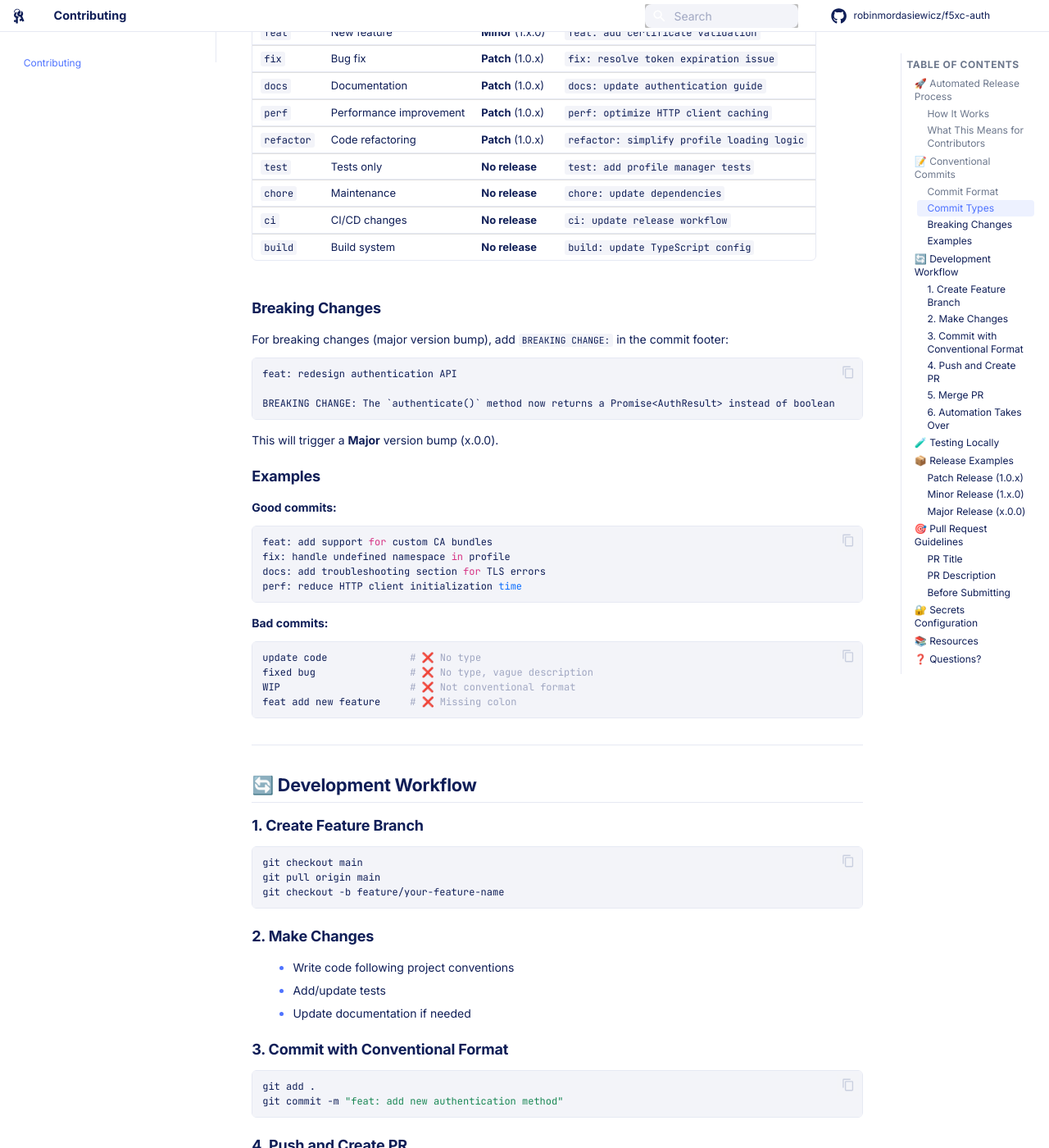
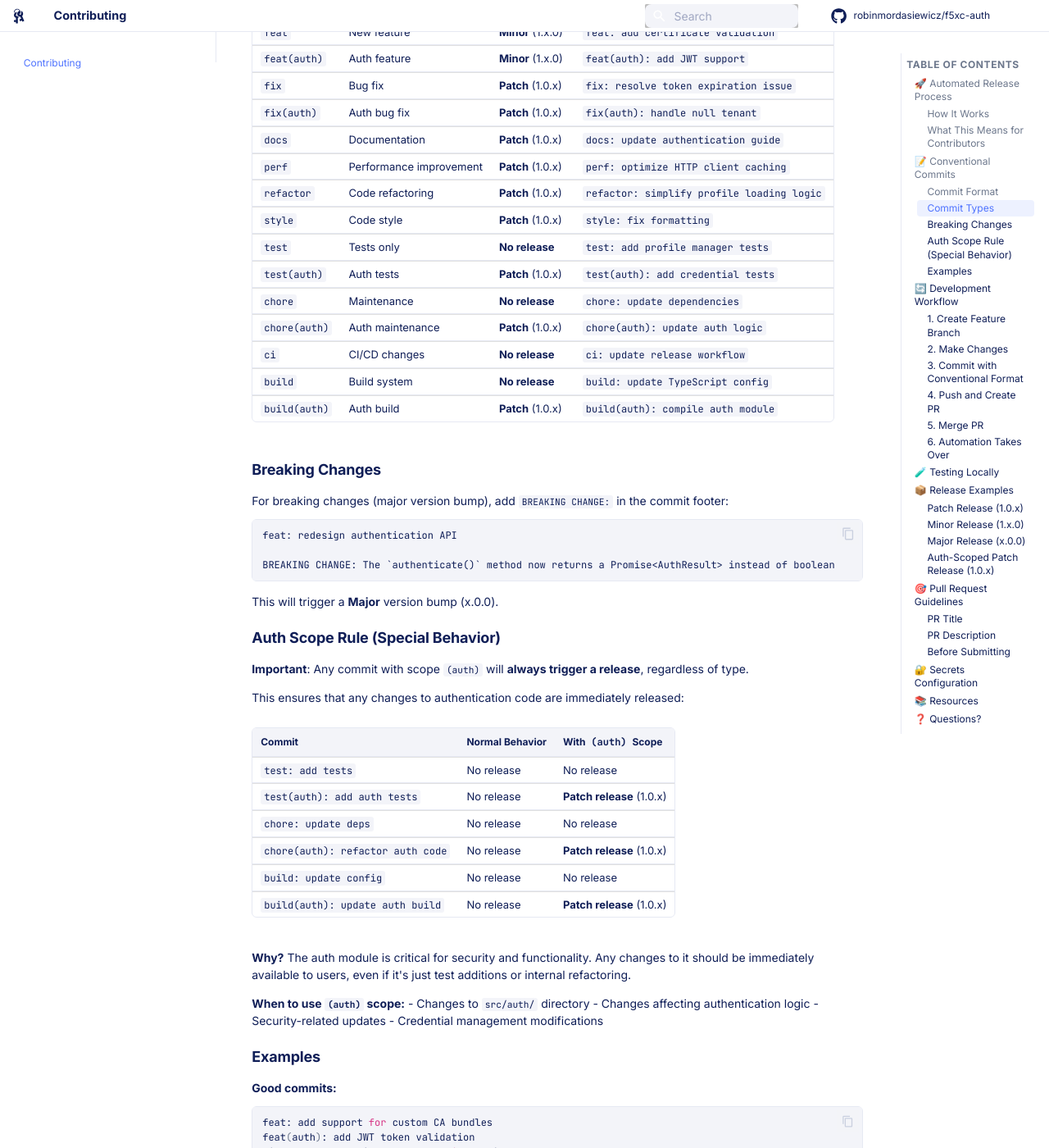
Before and after one commit to robinmordasiewicz/f5xc-auth, an MkDocs documentation site: the page built from docs/contributing.md, in a window 1280 px wide and 1400 px high, scrolled down 1169 px. Shown: the whole window at 82% size. Built offline with MkDocs 1.6.1 and Material for MkDocs 9.7.7, drawn with Linux system fonts in a browser that asks for light colours; comment, search, counter and statistics services are not loaded; some of the changed text lies outside the part shown.

Commit message:
feat: auto-bump patch version for auth-scoped commits
Add special release rules for auth-scoped commits to ensure any changes
to authentication code trigger immediate patch releases.

Changes:
- Add { "scope": "auth", "release": "patch" } base rule
- Auth-scoped chore/test/build commits now trigger releases
- Add style commit type for patch releases
- Update contributing guide with auth scope explanation
- Add examples showing auth-scoped behavior

This ensures critical auth changes are immediately available:
- test(auth): add tests → patch release
- chore(auth): refactor → patch release
- build(auth): optimize → patch release

🤖 Generated with [Claude Code](https://claude.com/claude-code)

Co-Authored-By: Claude Sonnet 4.5 <noreply@anthropic.com>
Closes #21

````diff
--- a/docs/contributing.md
+++ b/docs/contributing.md
@@ -48,14 +48,20 @@ All commits must follow the [Conventional Commits](https://www.conventionalcommi
 | Type | Description | Version Bump | Example |
 |------|-------------|--------------|---------|
 | `feat` | New feature | **Minor** (1.x.0) | `feat: add certificate validation` |
+| `feat(auth)` | Auth feature | **Minor** (1.x.0) | `feat(auth): add JWT support` |
 | `fix` | Bug fix | **Patch** (1.0.x) | `fix: resolve token expiration issue` |
+| `fix(auth)` | Auth bug fix | **Patch** (1.0.x) | `fix(auth): handle null tenant` |
 | `docs` | Documentation | **Patch** (1.0.x) | `docs: update authentication guide` |
 | `perf` | Performance improvement | **Patch** (1.0.x) | `perf: optimize HTTP client caching` |
 | `refactor` | Code refactoring | **Patch** (1.0.x) | `refactor: simplify profile loading logic` |
+| `style` | Code style | **Patch** (1.0.x) | `style: fix formatting` |
 | `test` | Tests only | **No release** | `test: add profile manager tests` |
+| `test(auth)` | Auth tests | **Patch** (1.0.x) | `test(auth): add credential tests` |
 | `chore` | Maintenance | **No release** | `chore: update dependencies` |
+| `chore(auth)` | Auth maintenance | **Patch** (1.0.x) | `chore(auth): update auth logic` |
 | `ci` | CI/CD changes | **No release** | `ci: update release workflow` |
 | `build` | Build system | **No release** | `build: update TypeScript config` |
+| `build(auth)` | Auth build | **Patch** (1.0.x) | `build(auth): compile auth module` |
 
 ### Breaking Changes
 
@@ -69,14 +75,41 @@ BREAKING CHANGE: The `authenticate()` method now returns a Promise<AuthResult> i
 
 This will trigger a **Major** version bump (x.0.0).
 
+### Auth Scope Rule (Special Behavior)
+
+**Important**: Any commit with scope `(auth)` will **always trigger a release**, regardless of type.
+
+This ensures that any changes to authentication code are immediately released:
+
+| Commit | Normal Behavior | With `(auth)` Scope |
+|--------|----------------|---------------------|
+| `test: add tests` | No release | No release |
+| `test(auth): add auth tests` | No release | **Patch release** (1.0.x) |
+| `chore: update deps` | No release | No release |
+| `chore(auth): refactor auth code` | No release | **Patch release** (1.0.x) |
+| `build: update config` | No release | No release |
+| `build(auth): update auth build` | No release | **Patch release** (1.0.x) |
+
+**Why?** The auth module is critical for security and functionality. Any changes to it should be immediately available to users, even if it's just test additions or internal refactoring.
+
+**When to use `(auth)` scope:**
+- Changes to `src/auth/` directory
+- Changes affecting authentication logic
+- Security-related updates
+- Credential management modifications
+
 ### Examples
 
 **Good commits:**
 ```bash
 feat: add support for custom CA bundles
+feat(auth): add JWT token validation
 fix: handle undefined namespace in profile
+fix(auth): resolve credential loading race condition
 docs: add troubleshooting section for TLS errors
 perf: reduce HTTP client initialization time
+test(auth): add comprehensive auth flow tests
+chore(auth): refactor credential manager internals
 ```
 
 **Bad commits:**
@@ -193,6 +226,20 @@ BREAKING CHANGE: Complete API redesign. See migration guide.
 
 Result: `1.1.0` → `2.0.0`
 
+### Auth-Scoped Patch Release (1.0.x)
+
+Even infrastructure commits to auth code trigger releases:
+
+Commits:
+```
+test(auth): add credential validation tests
+chore(auth): refactor token handling
+```
+
+Result: `1.0.1` → `1.0.2`
+
+**Why this matters**: Auth changes need immediate availability for security and stability, even if they're just tests or internal improvements.
+
 ---
 
 ## 🎯 Pull Request Guidelines
````
Also changed, not shown: .releaserc.json.
